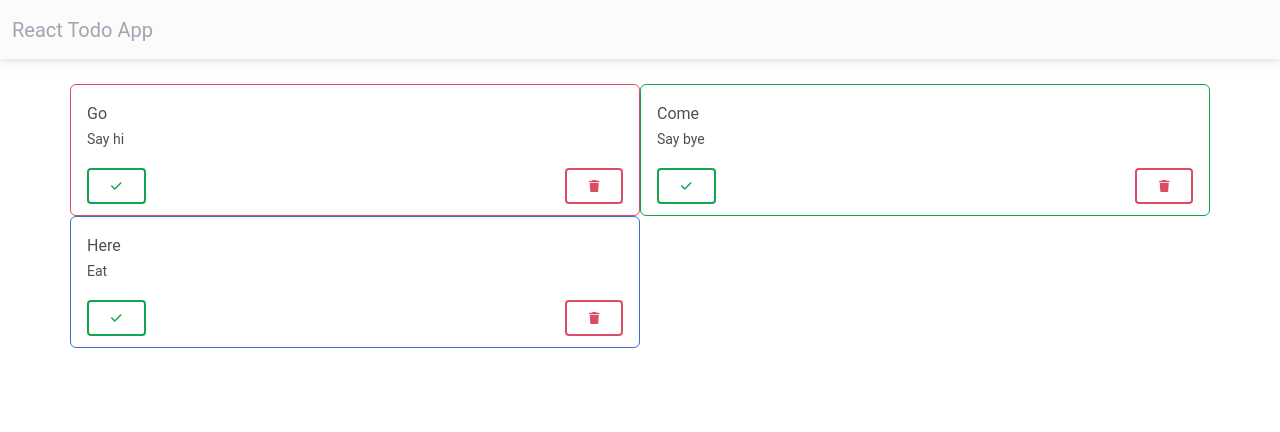
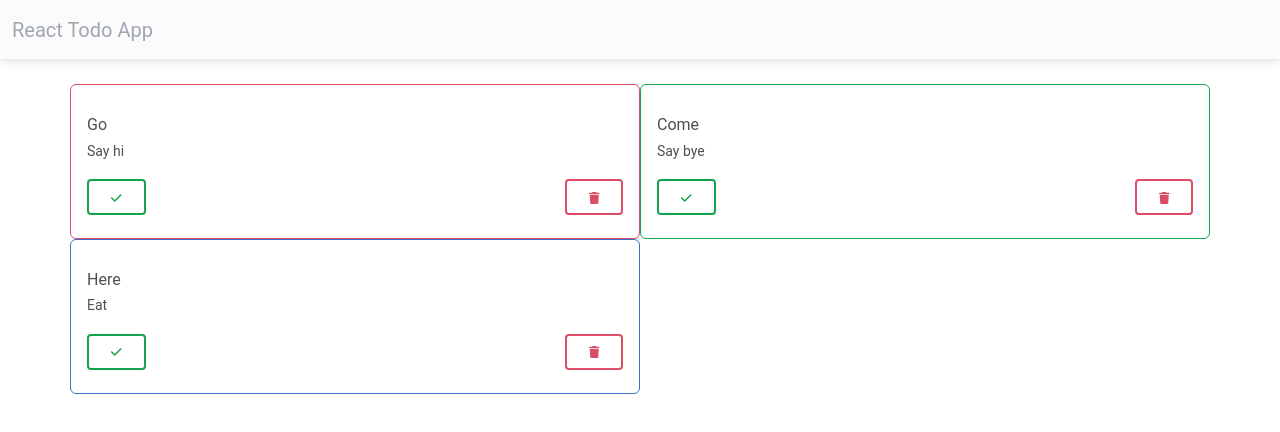
Before and after one commit to BlackIQ/React-Practical-2, a React (Create React App) app: page / in a window 1280 px wide. Shown: the top 432 px of the page. Built offline with nearby package versions, Linux system fonts and the light colour scheme.

Commit message:
Add action in corner

```diff
--- a/src/App.css
+++ b/src/App.css
@@ -4,6 +4,14 @@
 }
 
 .todo {
-    padding: 1%;
+    padding: 2%;
+    position: relative;
     /*margin: 2px !important;*/
 }
+
+.todo .actions {
+    position: absolute;
+    top: 0;
+    right: 0;
+    margin: 10px;
+}
```
